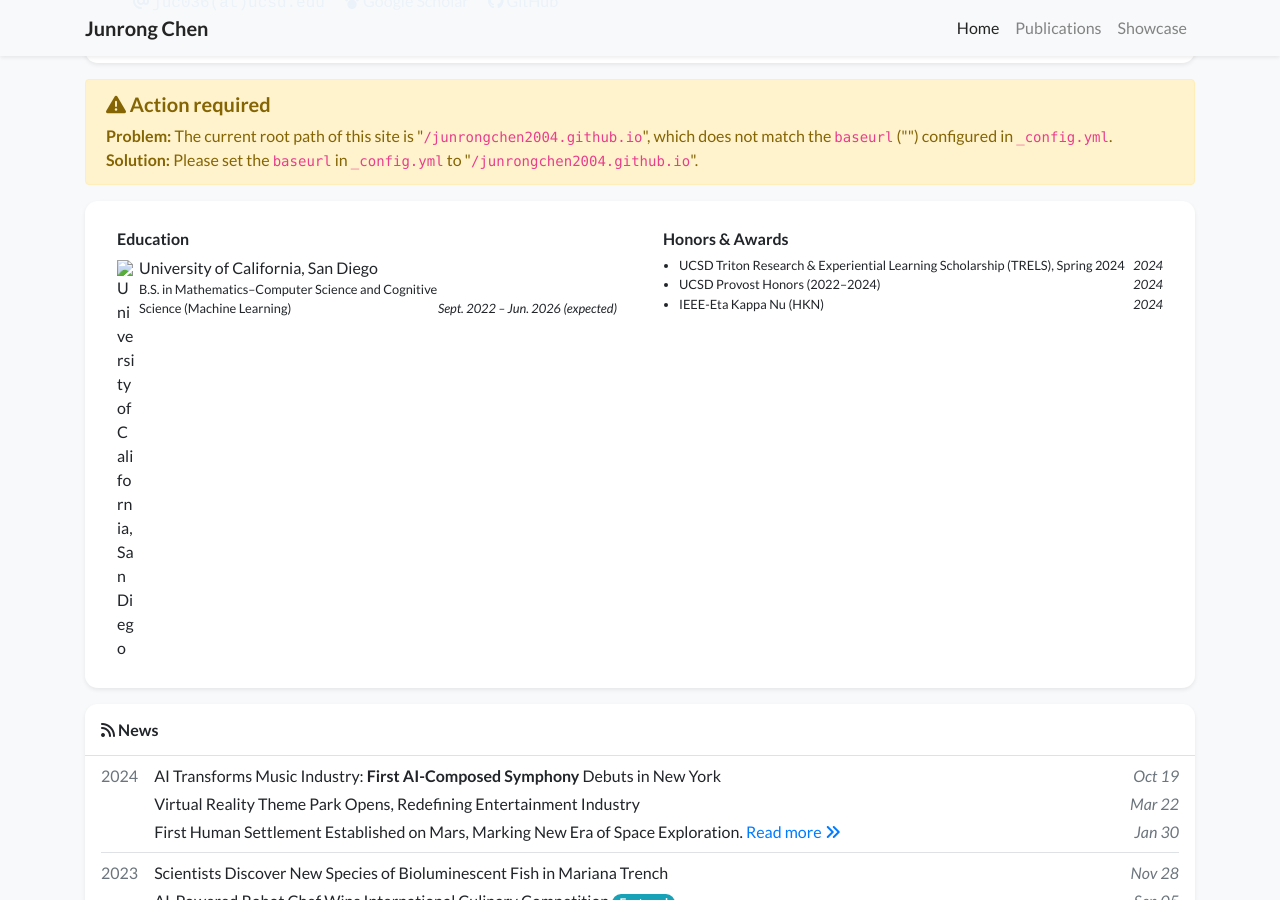
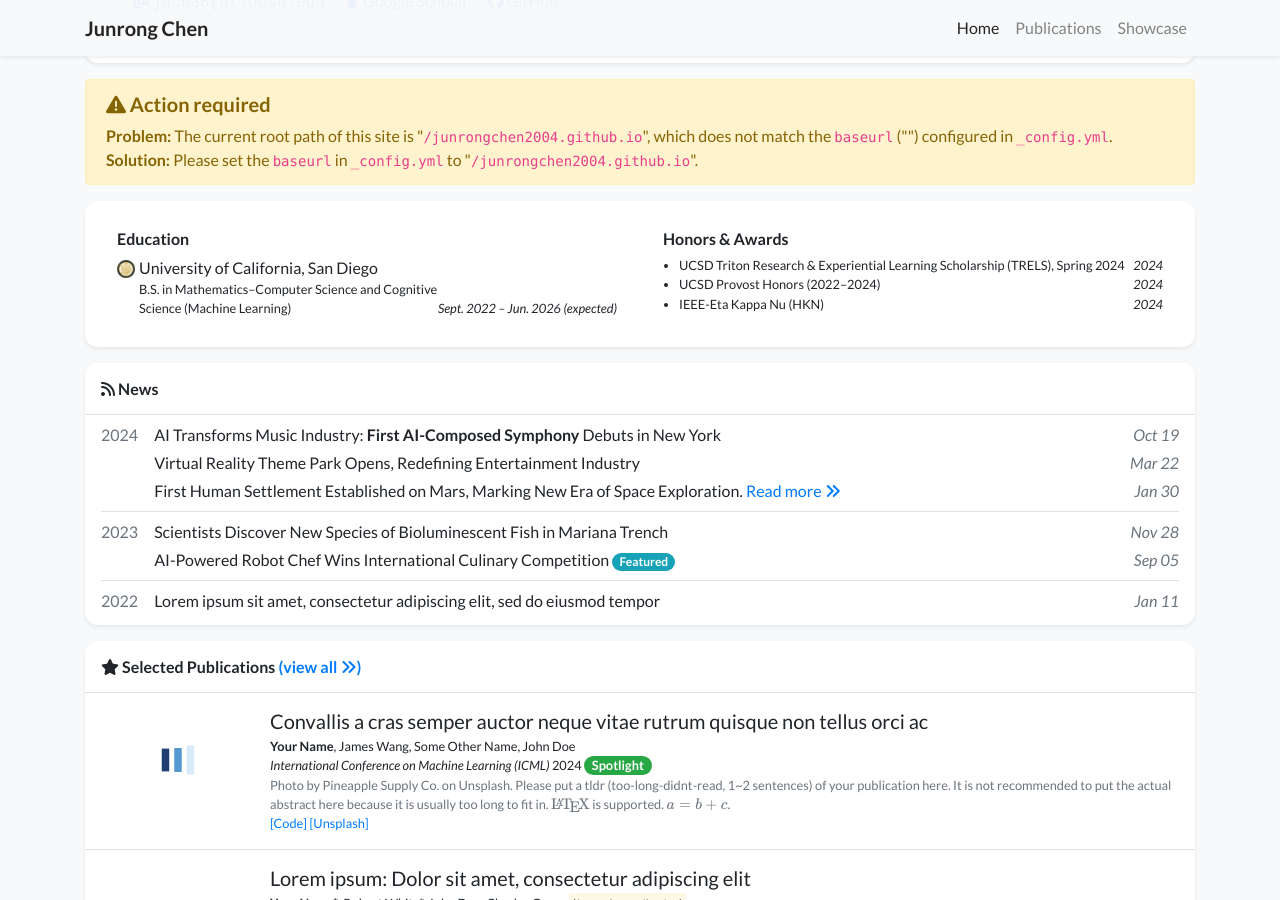
Before and after one commit to JunrongChen2004/junrongchen2004.github.io, a Jekyll site: the page built from index.html, in a window 1280 px wide and 900 px high, scrolled down 516 px. Built offline with Jekyll 4.4.1, drawn with Linux system fonts in a browser that asks for light colours; nearby versions of some CDN libraries; a style sheet for code colours, icons or effects is not loaded.

Commit message:
Update profile.yml

```diff
--- a/_data/profile.yml
+++ b/_data/profile.yml
@@ -40,7 +40,7 @@ portrait_url: /assets/images/photos/portrait.jpg
 
 education:
   - name: "University of California, San Diego"
-    # logo: /assets/images/badges/ucsd.png
+    logo: /assets/images/badges/ucsd.svg.png
     position: >-
       B.S. in Mathematics–Computer Science and Cognitive Science (Machine Learning)
     date: "Sept. 2022 – Jun. 2026 (expected)"
```
